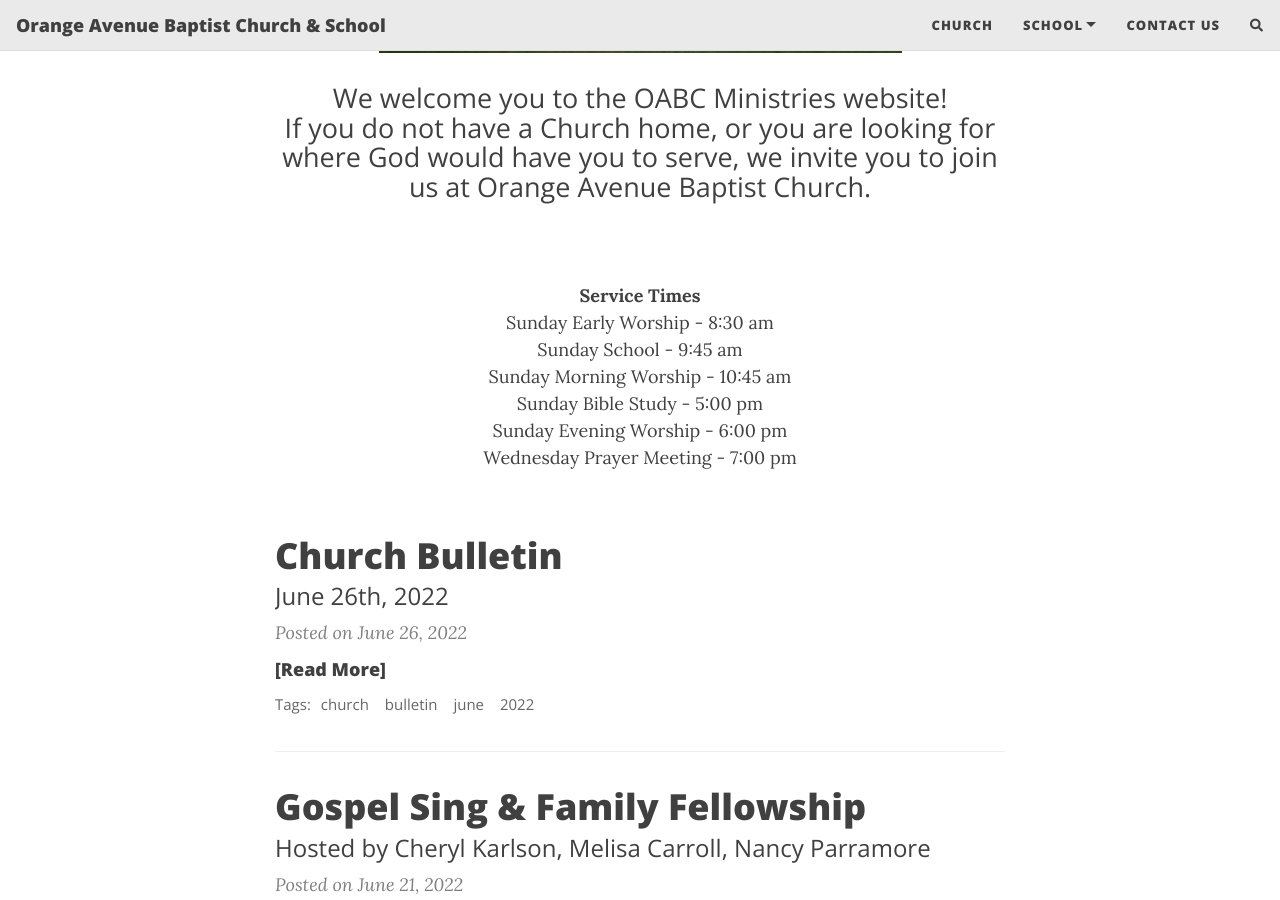
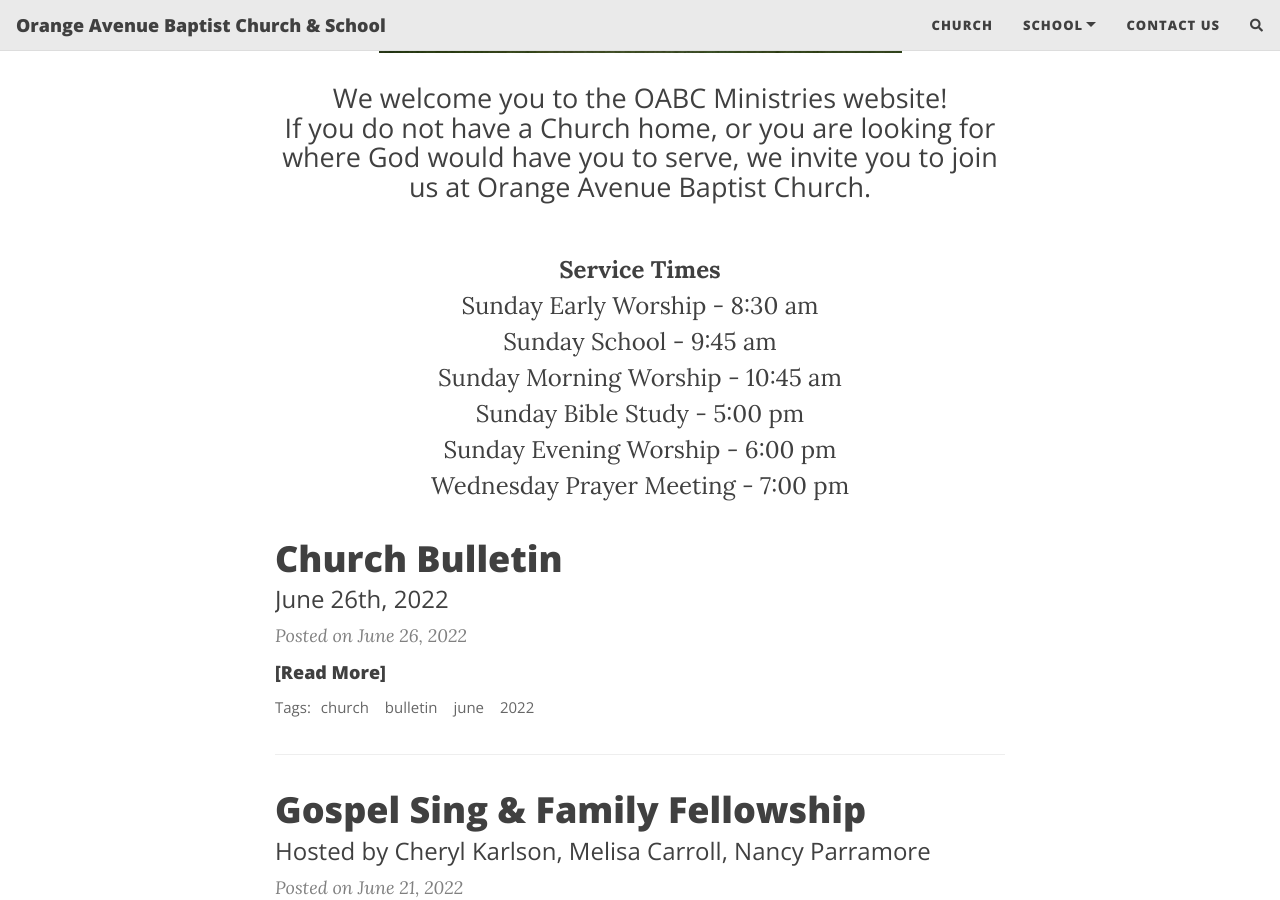
Before and after one commit to techdouttech/oabc-website, a Jekyll site: the page built from index.html, in a window 1280 px wide and 900 px high, scrolled down 607 px. Built offline with Jekyll 4.4.1, drawn with Linux system fonts in a browser that asks for light colours; nearby versions of some CDN libraries; the list of posts is cut into pages by our own code; comment, search, counter and statistics services are not loaded.

Commit message:
Schedule font changes

```diff
--- a/_includes/schedule.html
+++ b/_includes/schedule.html
@@ -1,7 +1,7 @@
-<center><p><b>Service Times</b><br />
+<font size="5"><center><b>Service Times</b><br />
 Sunday Early Worship - 8:30 am<br />
 Sunday School - 9:45 am<br />
 Sunday Morning Worship - 10:45 am<br />
 Sunday Bible Study - 5:00 pm <br />
 Sunday Evening Worship - 6:00 pm<br />
-Wednesday Prayer Meeting - 7:00 pm <br /></p></center>
+Wednesday Prayer Meeting - 7:00 pm <br /></center></font>
```
